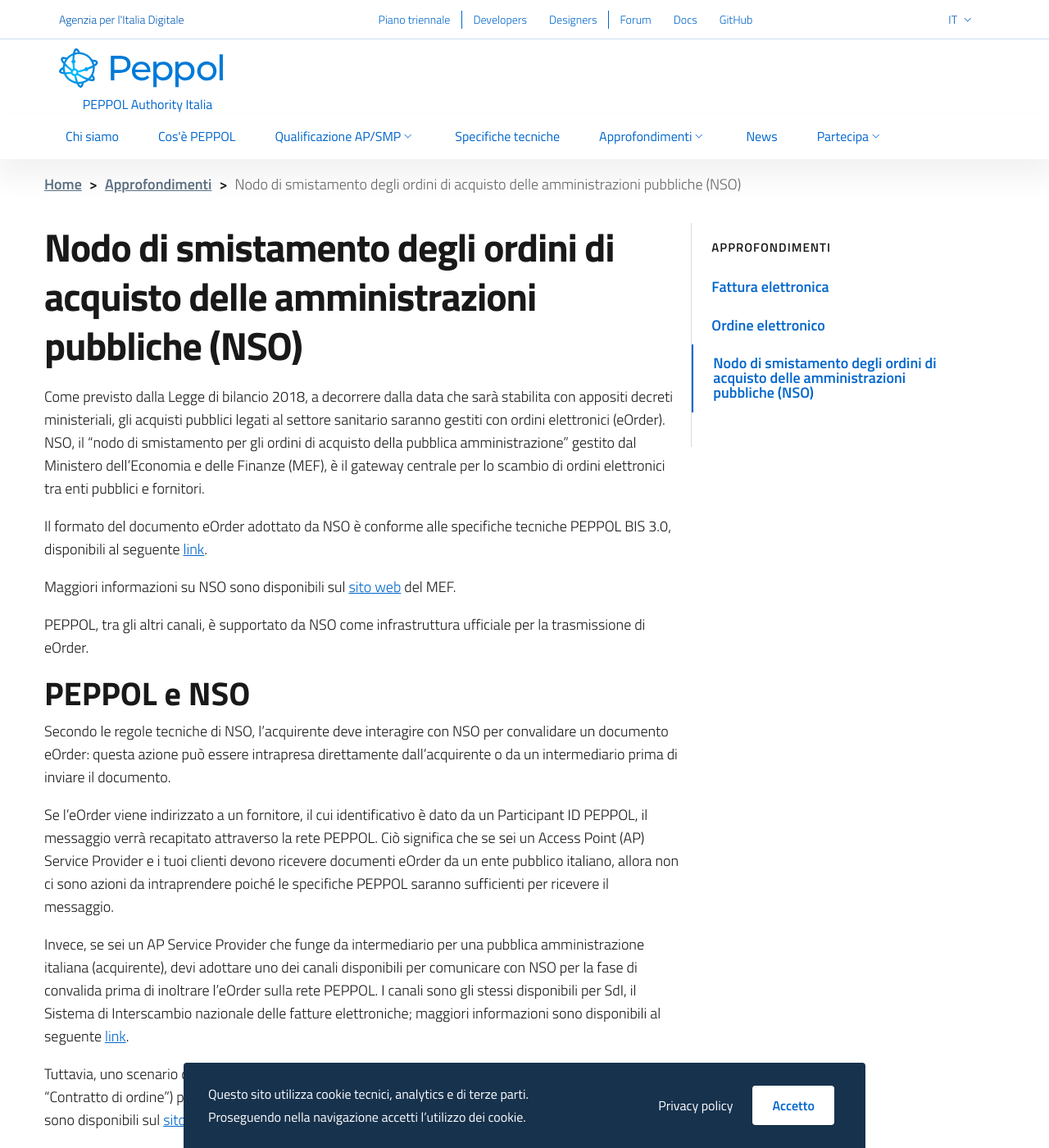
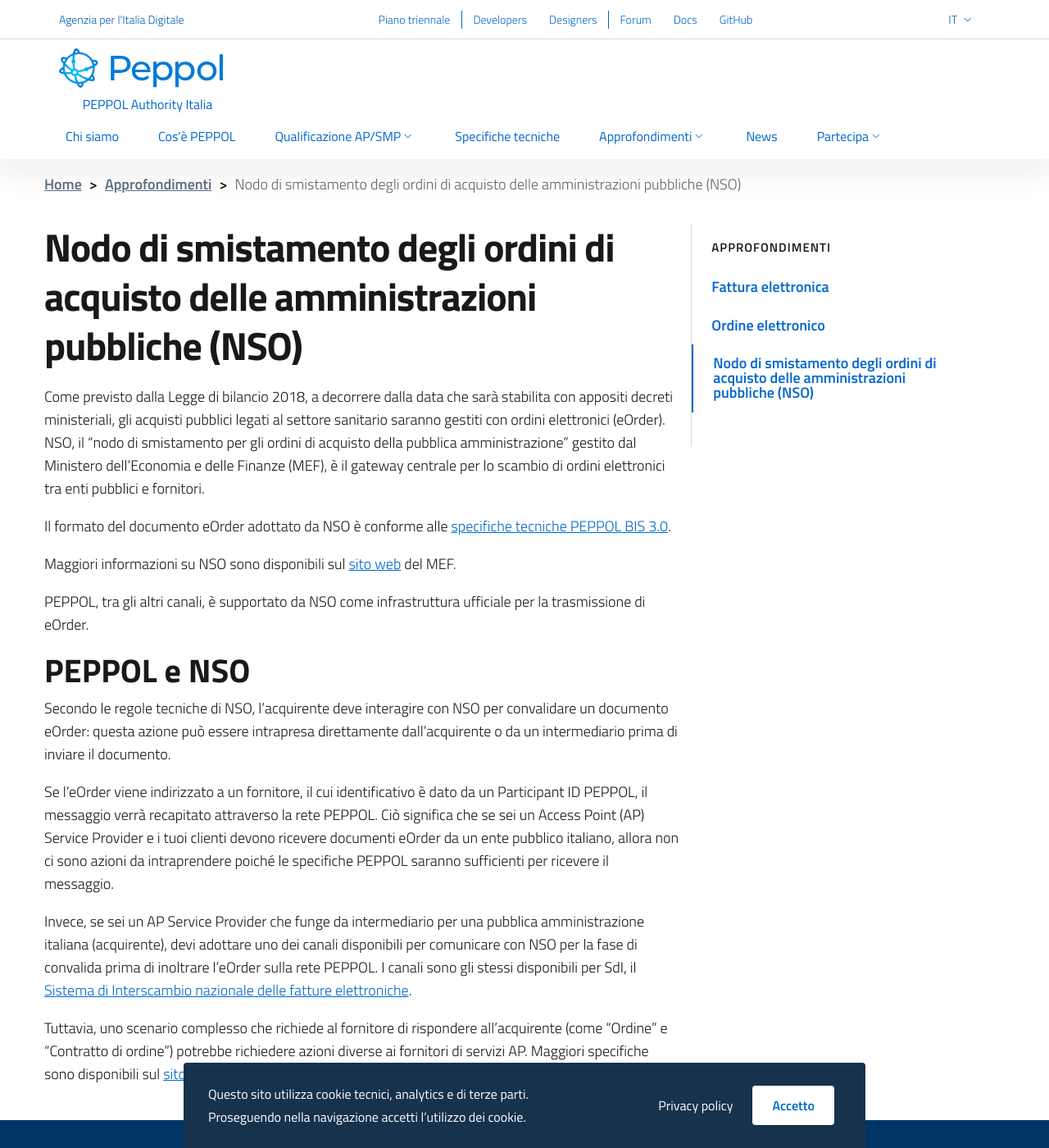
Before and after one commit to realeroberto/peppol.agid.gov.it, a Jekyll site: the page built from it/approfondimenti/nso.md, in a window 1280 px wide and 1400 px high. Shown: the whole window at 82% size. Built offline with Jekyll 4.4.1, drawn with Linux system fonts in a browser that asks for light colours.

Commit message:
Fix wording

```diff
--- a/it/approfondimenti/nso.md
+++ b/it/approfondimenti/nso.md
@@ -14,8 +14,10 @@
 amministrazione" gestito dal Ministero dell'Economia e delle Finanze (MEF), è il gateway centrale per
 lo scambio di ordini elettronici tra enti pubblici e fornitori.
 
-Il formato del documento eOrder adottato da NSO è conforme alle specifiche tecniche PEPPOL BIS 3.0,
-disponibili al seguente <a aria-label="PEPPOL BIS 3.0 - Collegamento a sito esterno" href="https://docs.peppol.eu/poacc/upgrade-3/" title="Collegamento a sito esterno">link</a>.
+Il formato del documento eOrder adottato da NSO è conforme alle <a
+aria-label="PEPPOL BIS 3.0 - Collegamento a sito esterno"
+href="https://docs.peppol.eu/poacc/upgrade-3/" title="Collegamento a sito
+esterno">specifiche tecniche PEPPOL BIS 3.0</a>.
 
 Maggiori informazioni su NSO sono disponibili sul
 <a aria-label="Ministero dell'Economia e delle Finanze - Collegamento a sito esterno" href="http://www.rgs.mef.gov.it/VERSIONE-I/e_government/amministrazioni_pubbliche/acquisti_pubblici_in_rete_apir/nodo_di_smistamento_degli_ordini_di_acquisto_delle_amministrazioni_pubbliche_nso/" title="Collegamento a sito esterno">sito web</a> del MEF.
@@ -32,11 +34,14 @@
 clienti devono ricevere documenti eOrder da un ente pubblico italiano, allora non ci sono azioni da intraprendere
 poiché le specifiche PEPPOL saranno sufficienti per ricevere il messaggio.
 
-Invece, se sei un AP Service Provider che funge da intermediario per una pubblica amministrazione italiana (acquirente),
-devi adottare uno dei canali disponibili per comunicare con NSO per la fase di convalida prima di inoltrare l'eOrder
-sulla rete PEPPOL. I canali sono gli stessi disponibili per SdI, il Sistema di Interscambio nazionale delle fatture
-elettroniche; maggiori informazioni sono disponibili
-al seguente <a aria-label="FatturaPa - Collegamento a sito esterno" href="https://www.fatturapa.gov.it/export/fatturazione/en/normativa/f-3.htm" title="Collegamento a sito esterno">link</a>.
+Invece, se sei un AP Service Provider che funge da intermediario per una
+pubblica amministrazione italiana (acquirente), devi adottare uno dei canali
+disponibili per comunicare con NSO per la fase di convalida prima di inoltrare
+l'eOrder sulla rete PEPPOL. I canali sono gli stessi disponibili per SdI, il <a
+aria-label="FatturaPa - Collegamento a sito esterno"
+href="https://www.fatturapa.gov.it/export/fatturazione/en/normativa/f-3.htm"
+title="Collegamento a sito esterno">Sistema di Interscambio nazionale delle
+fatture elettroniche</a>.
 
 Tuttavia, uno scenario complesso che richiede al fornitore di rispondere all'acquirente (come "Ordine" e "Contratto di ordine")
 potrebbe richiedere azioni diverse ai fornitori di servizi AP. Maggiori specifiche sono disponibili sul
```
Also changed, not shown: en/_posts/news/2020-03-16-consultazione-ddt.md (+1 -1 lines), en/insights/electronic-ordering.md (+2 -3 lines), en/insights/nso.md (+8 -5 lines), it/_posts/news/2020-03-16-consultazione-ddt.md (+1 -1 lines), it/approfondimenti/ordine-elettronico.md (+4 -4 lines).
